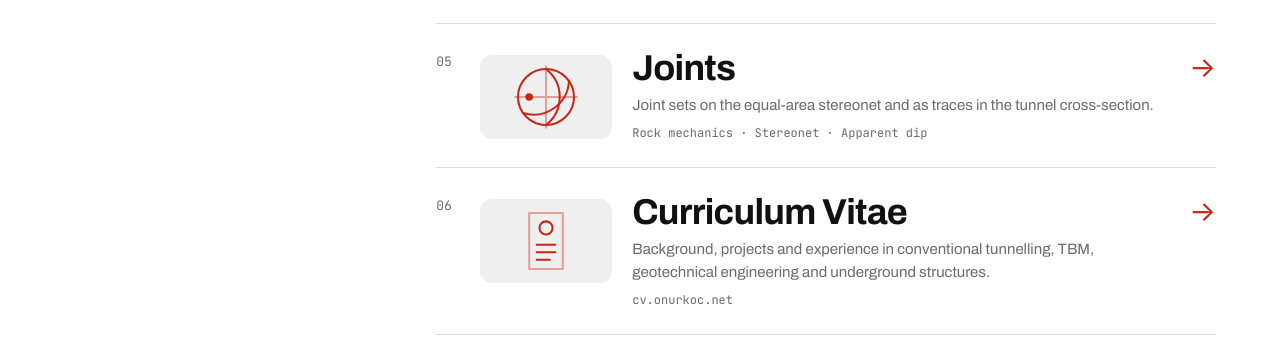
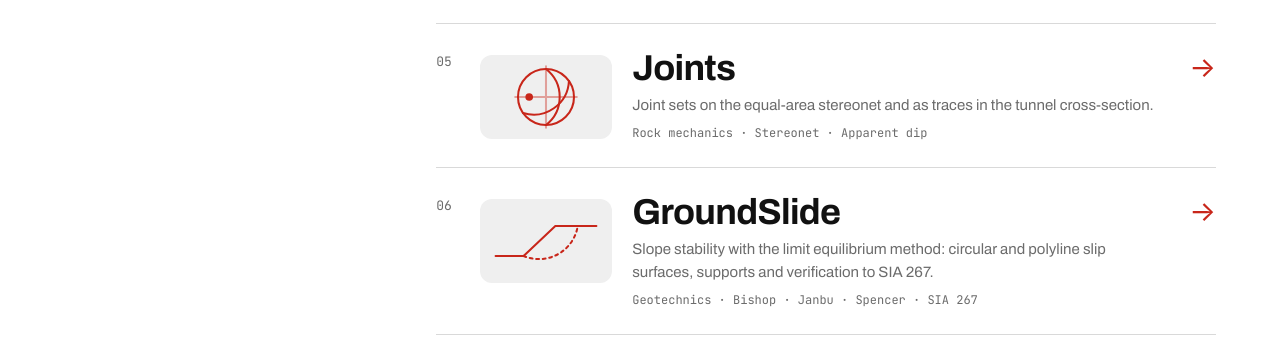
Before and after one commit to onurkoc/apps-landing, a plain HTML site: page index.html in a window 1280 px wide. Shown: the part 737-1076 px from the top of the page. Drawn offline with Linux system fonts and the light colour scheme.

Commit message:
Add GroundSlide card
New card 06 linking to groundslide.onurkoc.net with DE/EN texts
(gs.desc, gs.ref) and a slope icon with dashed slip circle.
CV card renumbered to 07.

Co-Authored-By: Claude Sonnet 5.5 <noreply@anthropic.com>

```diff
--- a/index.html
+++ b/index.html
@@ -194,8 +194,19 @@
         <span class="arrow" aria-hidden="true">→</span>
       </a>
 
+      <a class="item" href="https://groundslide.onurkoc.net">
+        <span class="nr mono">06</span>
+        <span class="pic"><svg viewBox="0 0 120 72" fill="none" stroke="currentColor" stroke-width="2.2" stroke-linecap="round" stroke-linejoin="round" aria-hidden="true"><path d="M6 52H36L70 20H114"/><path d="M36 52A42 42 0 0 0 94 20" stroke-dasharray="3 4"/></svg></span>
+        <span class="text">
+          <span class="name">GroundSlide</span>
+          <span class="desc" data-i18n="gs.desc">Böschungsstabilität nach dem Grenzgleichgewichtsverfahren mit Kreis- und Polylinien-Gleitflächen, Stützmitteln und Nachweis nach SIA 267.</span>
+          <span class="ref mono" data-i18n="gs.ref">Geotechnik · Bishop · Janbu · Spencer · SIA 267</span>
+        </span>
+        <span class="arrow" aria-hidden="true">→</span>
+      </a>
+
       <a class="item" href="https://cv.onurkoc.net">
-        <span class="nr mono">06</span>
+        <span class="nr mono">07</span>
         <span class="pic"><svg viewBox="0 0 120 72" fill="none" stroke="currentColor" stroke-width="2.2" stroke-linecap="round" stroke-linejoin="round" aria-hidden="true"><path d="M42 6H78V66H42Z" opacity=".4"/><circle cx="60" cy="22" r="7"/><path d="M50 40H70M50 48H70M50 56H64"/></svg></span>
         <span class="text">
           <span class="name" data-i18n="cv.name">Curriculum Vitae</span>
@@ -231,6 +242,8 @@
       'sa.ref': 'Tunnelbau · Boscardin & Cording',
       'jt.desc': 'Kluftscharen im Schmidtschen Netz und als Spuren im Tunnelquerschnitt.',
       'jt.ref': 'Felsmechanik · Schmidtsches Netz · Scheinbares Fallen',
+      'gs.desc': 'Böschungsstabilität nach dem Grenzgleichgewichtsverfahren mit Kreis- und Polylinien-Gleitflächen, Stützmitteln und Nachweis nach SIA 267.',
+      'gs.ref': 'Geotechnik · Bishop · Janbu · Spencer · SIA 267',
       'cv.name': 'Lebenslauf',
       'cv.desc': 'Werdegang, Projekte und Erfahrung im konventionellen Tunnelbau, TBM-Vortrieb, in der Geotechnik und bei Untertagbauten.',
       'local': 'Alle Berechnungen lokal im Browser',
@@ -251,6 +264,8 @@
       'sa.ref': 'Tunnelling · Boscardin & Cording',
       'jt.desc': 'Joint sets on the equal-area stereonet and as traces in the tunnel cross-section.',
       'jt.ref': 'Rock mechanics · Stereonet · Apparent dip',
+      'gs.desc': 'Slope stability with the limit equilibrium method: circular and polyline slip surfaces, supports and verification to SIA 267.',
+      'gs.ref': 'Geotechnics · Bishop · Janbu · Spencer · SIA 267',
       'cv.name': 'Curriculum Vitae',
       'cv.desc': 'Background, projects and experience in conventional tunnelling, TBM, geotechnical engineering and underground structures.',
       'local': 'All calculations run locally in the browser',
```
